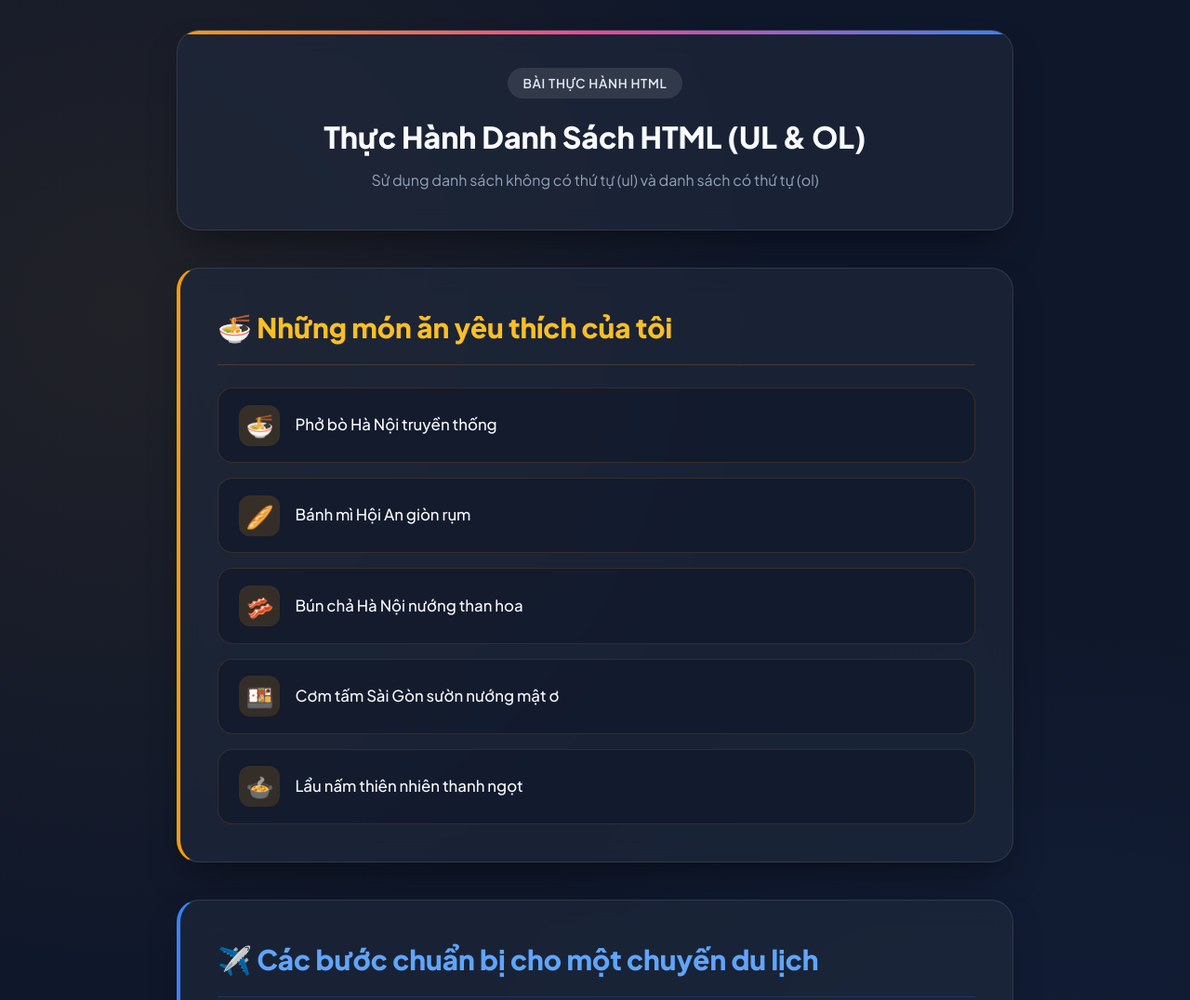
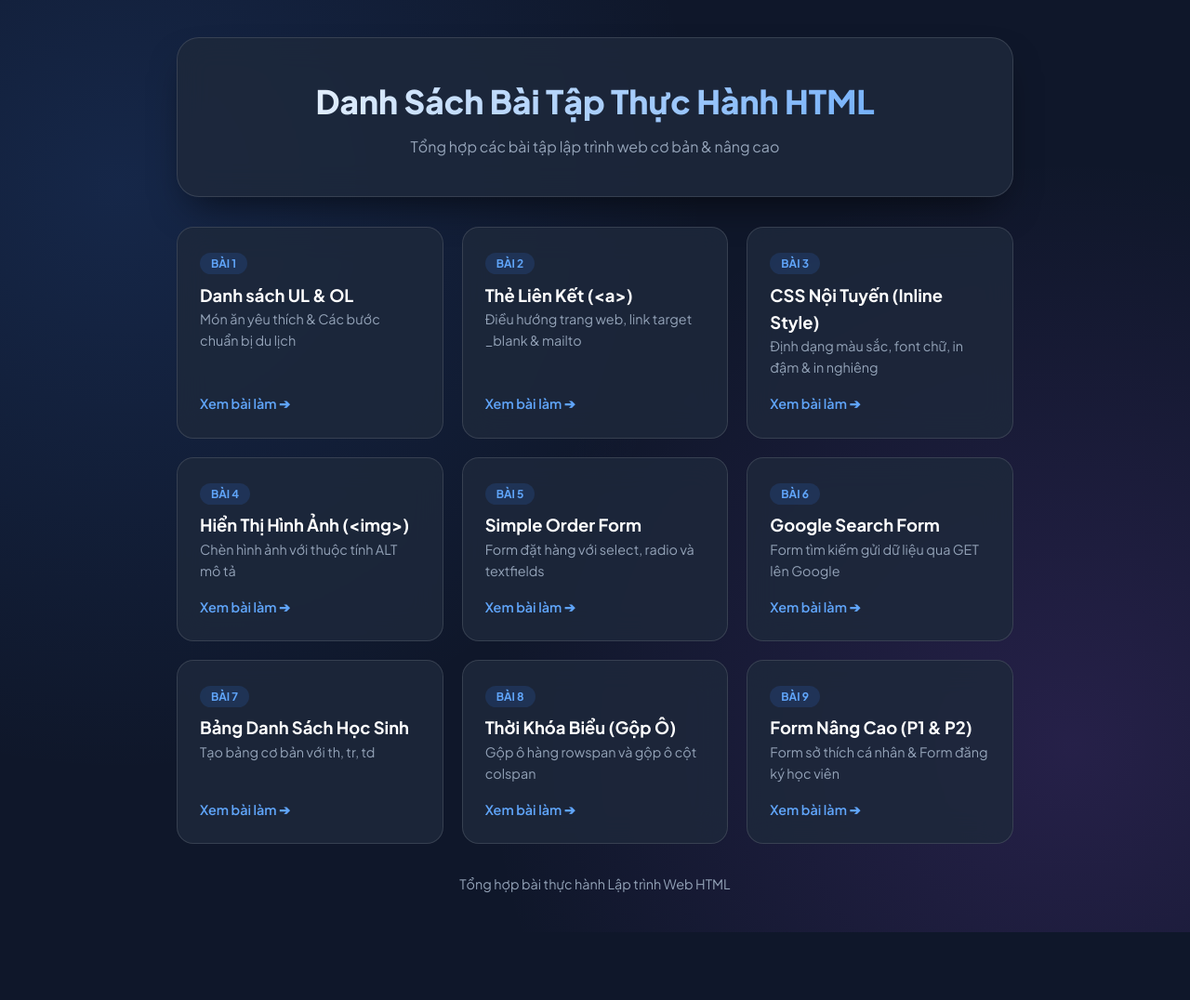
Before and after one commit to dtc245200413-cmyk/html-list-practice, a plain HTML site: page index.html in a window 1280 px wide. Shown: the top 1076 px of the page at 93% size. After the commit the page ends 1003 px from the top, so only its background shows below. Drawn offline with Linux system fonts and the light colour scheme.

Commit message:
feat: add portal index and update for github pages

```diff
--- a/index.html
+++ b/index.html
@@ -3,8 +3,7 @@
 <head>
     <meta charset="UTF-8">
     <meta name="viewport" content="width=device-width, initial-scale=1.0">
-    <meta name="description" content="Bài tập HTML cơ bản về danh sách có thứ tự (ol) và danh sách không có thứ tự (ul) - Danh sách món ăn yêu thích và Các bước chuẩn bị du lịch.">
-    <title>Những món ăn yêu thích & Các bước chuẩn bị du lịch</title>
+    <title>Tổng Hợp Bài Tập Thực Hành HTML</title>
     <!-- Google Fonts -->
     <link rel="preconnect" href="https://fonts.googleapis.com">
     <link rel="preconnect" href="https://fonts.gstatic.com" crossorigin>
@@ -12,15 +11,12 @@
     <style>
         :root {
             --bg-primary: #0f172a;
-            --bg-card: rgba(30, 41, 59, 0.7);
-            --border-card: rgba(255, 255, 255, 0.1);
-            --accent-food: #f59e0b;
-            --accent-food-light: rgba(245, 158, 11, 0.15);
-            --accent-travel: #3b82f6;
-            --accent-travel-light: rgba(59, 130, 246, 0.15);
+            --bg-card: rgba(30, 41, 59, 0.85);
+            --border-card: rgba(255, 255, 255, 0.12);
             --text-main: #f8fafc;
             --text-muted: #94a3b8;
-            --shadow-glow: 0 20px 40px -15px rgba(0, 0, 0, 0.5);
+            --accent: #3b82f6;
+            --shadow-glow: 0 20px 40px -15px rgba(0, 0, 0, 0.6);
         }
 
         * {
@@ -33,15 +29,14 @@
             font-family: 'Plus Jakarta Sans', sans-serif;
             background-color: var(--bg-primary);
             background-image:
-                radial-gradient(circle at 10% 20%, rgba(245, 158, 11, 0.08) 0%, transparent 40%),
-                radial-gradient(circle at 90% 80%, rgba(59, 130, 246, 0.08) 0%, transparent 40%);
+                radial-gradient(circle at 10% 20%, rgba(59, 130, 246, 0.15) 0%, transparent 45%),
+                radial-gradient(circle at 90% 80%, rgba(168, 85, 247, 0.15) 0%, transparent 45%);
             color: var(--text-main);
             line-height: 1.6;
             min-height: 100vh;
-            padding: 2rem 1rem;
+            padding: 2.5rem 1rem;
             display: flex;
             justify-content: center;
-            align-items: center;
         }
 
         .container {
@@ -49,234 +44,202 @@
             width: 100%;
             display: flex;
             flex-direction: column;
-            gap: 2.5rem;
+            gap: 2rem;
         }
 
-        .header-card {
+        header {
             background: var(--bg-card);
-            backdrop-filter: blur(12px);
-            -webkit-backdrop-filter: blur(12px);
-            border: 1px solid var(--border-card);
-            border-radius: 24px;
-            padding: 2.5rem 2rem;
-            text-align: center;
-            box-shadow: var(--shadow-glow);
-            position: relative;
-            overflow: hidden;
-        }
-
-        .header-card::before {
-            content: '';
-            position: absolute;
-            top: 0;
-            left: 0;
-            right: 0;
-            height: 4px;
-            background: linear-gradient(90deg, #f59e0b, #ec4899, #3b82f6);
-        }
-
-        .header-tag {
-            display: inline-block;
-            background: rgba(255, 255, 255, 0.1);
-            color: #e2e8f0;
-            padding: 0.35rem 1rem;
-            border-radius: 9999px;
-            font-size: 0.85rem;
-            font-weight: 600;
-            letter-spacing: 0.05em;
-            text-transform: uppercase;
-            margin-bottom: 1rem;
-        }
-
-        /* Target Elements Styling */
-        .section-card {
-            background: var(--bg-card);
-            backdrop-filter: blur(12px);
-            -webkit-backdrop-filter: blur(12px);
+            backdrop-filter: blur(16px);
+            -webkit-backdrop-filter: blur(16px);
             border: 1px solid var(--border-card);
             border-radius: 24px;
             padding: 2.5rem;
+            text-align: center;
             box-shadow: var(--shadow-glow);
-            transition: transform 0.3s ease, border-color 0.3s ease;
-        }
-
-        .section-card:hover {
-            transform: translateY(-4px);
-        }
-
-        .food-section {
-            border-left: 4px solid var(--accent-food);
-        }
-
-        .travel-section {
-            border-left: 4px solid var(--accent-travel);
         }
 
         h1 {
-            font-size: 1.85rem;
+            font-size: 2.2rem;
             font-weight: 800;
-            color: #fbbf24;
+            background: linear-gradient(135deg, #f8fafc 0%, #60a5fa 100%);
+            -webkit-background-clip: text;
+            -webkit-text-fill-color: transparent;
+            margin-bottom: 0.5rem;
+        }
+
+        p.subtitle {
+            color: var(--text-muted);
+            font-size: 1rem;
+        }
+
+        .grid {
+            display: grid;
+            grid-template-columns: repeat(auto-fit, minmax(260px, 1fr));
+            gap: 1.25rem;
+        }
+
+        .exercise-card {
+            background: var(--bg-card);
+            backdrop-filter: blur(16px);
+            -webkit-backdrop-filter: blur(16px);
+            border: 1px solid var(--border-card);
+            border-radius: 18px;
+            padding: 1.5rem;
+            display: flex;
+            flex-direction: column;
+            justify-content: space-between;
+            gap: 1rem;
+            transition: all 0.25s ease;
+            text-decoration: none;
+            color: inherit;
+        }
+
+        .exercise-card:hover {
+            transform: translateY(-4px);
+            border-color: rgba(59, 130, 246, 0.4);
+            box-shadow: 0 12px 25px -5px rgba(59, 130, 246, 0.25);
+        }
+
+        .badge {
+            align-self: flex-start;
+            background: rgba(59, 130, 246, 0.15);
+            color: #60a5fa;
+            padding: 0.25rem 0.75rem;
+            border-radius: 9999px;
+            font-size: 0.75rem;
+            font-weight: 700;
+            text-transform: uppercase;
+        }
+
+        .card-title {
+            font-size: 1.15rem;
+            font-weight: 700;
+            color: #ffffff;
+        }
+
+        .card-desc {
+            font-size: 0.9rem;
+            color: var(--text-muted);
+        }
+
+        .btn-view {
+            color: #60a5fa;
+            font-weight: 600;
+            font-size: 0.9rem;
             display: flex;
             align-items: center;
-            gap: 0.75rem;
-            margin-bottom: 1.5rem;
-            padding-bottom: 1rem;
-            border-bottom: 1px solid rgba(245, 158, 11, 0.2);
-        }
-
-        h2 {
-            font-size: 1.85rem;
-            font-weight: 800;
-            color: #60a5fa;
-            display: flex;
-            align-items: center;
-            gap: 0.75rem;
-            margin-bottom: 1.5rem;
-            padding-bottom: 1rem;
-            border-bottom: 1px solid rgba(59, 130, 246, 0.2);
-        }
-
-        /* Unordered List Styling (ul) */
-        ul {
-            list-style: none;
-            display: flex;
-            flex-direction: column;
-            gap: 1rem;
-        }
-
-        ul li {
-            background: rgba(15, 23, 42, 0.6);
-            border: 1px solid rgba(245, 158, 11, 0.15);
-            border-radius: 16px;
-            padding: 1.1rem 1.4rem;
-            display: flex;
-            align-items: center;
-            gap: 1rem;
-            font-size: 1.05rem;
-            font-weight: 500;
-            transition: all 0.25s ease;
-        }
-
-        ul li:hover {
-            background: var(--accent-food-light);
-            border-color: rgba(245, 158, 11, 0.4);
-            transform: translateX(6px);
-        }
-
-        ul li .icon {
-            font-size: 1.5rem;
-            background: rgba(245, 158, 11, 0.15);
-            width: 44px;
-            height: 44px;
-            display: flex;
-            align-items: center;
-            justify-content: center;
-            border-radius: 12px;
-            flex-shrink: 0;
-        }
-
-        /* Ordered List Styling (ol) */
-        ol {
-            list-style: none;
-            counter-reset: travel-step;
-            display: flex;
-            flex-direction: column;
-            gap: 1rem;
-        }
-
-        ol li {
-            counter-increment: travel-step;
-            background: rgba(15, 23, 42, 0.6);
-            border: 1px solid rgba(59, 130, 246, 0.15);
-            border-radius: 16px;
-            padding: 1.1rem 1.4rem;
-            display: flex;
-            align-items: center;
-            gap: 1.25rem;
-            font-size: 1.05rem;
-            font-weight: 500;
-            transition: all 0.25s ease;
-        }
-
-        ol li:hover {
-            background: var(--accent-travel-light);
-            border-color: rgba(59, 130, 246, 0.4);
-            transform: translateX(6px);
-        }
-
-        ol li::before {
-            content: counter(travel-step);
-            background: linear-gradient(135deg, #3b82f6, #1d4ed8);
-            color: #ffffff;
-            font-weight: 700;
-            font-size: 1rem;
-            width: 36px;
-            height: 36px;
-            border-radius: 50%;
-            display: flex;
-            align-items: center;
-            justify-content: center;
-            flex-shrink: 0;
-            box-shadow: 0 4px 10px rgba(59, 130, 246, 0.3);
+            gap: 0.35rem;
         }
 
         footer {
             text-align: center;
             color: var(--text-muted);
             font-size: 0.9rem;
-            margin-top: 1rem;
-        }
-
-        @media (max-width: 640px) {
-            .section-card {
-                padding: 1.5rem;
-            }
-            h1, h2 {
-                font-size: 1.4rem;
-            }
-            ul li, ol li {
-                font-size: 0.95rem;
-                padding: 0.9rem 1rem;
-            }
         }
     </style>
 </head>
 <body>
 
     <div class="container">
-        <!-- Header Banner Card -->
-        <header class="header-card">
-            <span class="header-tag">Bài Thực Hành HTML</span>
-            <h2 style="border: none; margin: 0; padding: 0; justify-content: center; color: var(--text-main); font-size: 2rem;">Thực Hành Danh Sách HTML (UL & OL)</h2>
-            <p style="color: var(--text-muted); margin-top: 0.5rem;">Sử dụng danh sách không có thứ tự (ul) và danh sách có thứ tự (ol)</p>
+        <header>
+            <h1>Danh Sách Bài Tập Thực Hành HTML</h1>
+            <p class="subtitle">Tổng hợp các bài tập lập trình web cơ bản & nâng cao</p>
         </header>
 
-        <!-- Dynamic Section 1: Unordered List -->
-        <section class="section-card food-section">
-            <h1>🍜 Những món ăn yêu thích của tôi</h1>
-            <ul>
-                <li><span class="icon">🍜</span> Phở bò Hà Nội truyền thống</li>
-                <li><span class="icon">🥖</span> Bánh mì Hội An giòn rụm</li>
-                <li><span class="icon">🥓</span> Bún chả Hà Nội nướng than hoa</li>
-                <li><span class="icon">🍱</span> Cơm tấm Sài Gòn sườn nướng mật ơ</li>
-                <li><span class="icon">🍲</span> Lẩu nấm thiên nhiên thanh ngọt</li>
-            </ul>
-        </section>
+        <main class="grid">
+            <!-- Bài 1 -->
+            <a href="index.html" class="exercise-card">
+                <div>
+                    <span class="badge">Bài 1</span>
+                    <h3 class="card-title" style="margin-top: 0.5rem;">Danh sách UL & OL</h3>
+                    <p class="card-desc">Món ăn yêu thích & Các bước chuẩn bị du lịch</p>
+                </div>
+                <span class="btn-view">Xem bài làm ➔</span>
+            </a>
 
-        <!-- Dynamic Section 2: Ordered List -->
-        <section class="section-card travel-section">
-            <h2>✈️ Các bước chuẩn bị cho một chuyến du lịch</h2>
-            <ol>
-                <li>Xác định địa điểm, thời gian và ngân sách chuyến đi.</li>
-                <li>Săn vé máy bay / xe khách và đặt phòng khách sạn trước.</li>
-                <li>Lên danh sách các vật dụng, quần áo và thuốc men cần mang.</li>
-                <li>Chuẩn bị đầy đủ giấy tờ tùy thân (CCCD/Passport) và tài chính.</li>
-                <li>Kiểm tra lại toàn bộ hành lý và khởi hành đúng giờ.</li>
-            </ol>
-        </section>
+            <!-- Bài 2 -->
+            <a href="bai2-lien-ket/index.html" class="exercise-card">
+                <div>
+                    <span class="badge">Bài 2</span>
+                    <h3 class="card-title" style="margin-top: 0.5rem;">Thẻ Liên Kết (&lt;a&gt;)</h3>
+                    <p class="card-desc">Điều hướng trang web, link target _blank & mailto</p>
+                </div>
+                <span class="btn-view">Xem bài làm ➔</span>
+            </a>
+
+            <!-- Bài 3 -->
+            <a href="bai3-styles/index.html" class="exercise-card">
+                <div>
+                    <span class="badge">Bài 3</span>
+                    <h3 class="card-title" style="margin-top: 0.5rem;">CSS Nội Tuyến (Inline Style)</h3>
+                    <p class="card-desc">Định dạng màu sắc, font chữ, in đậm & in nghiêng</p>
+                </div>
+                <span class="btn-view">Xem bài làm ➔</span>
+            </a>
+
+            <!-- Bài 4 -->
+            <a href="bai4-hinhanh/index.html" class="exercise-card">
+                <div>
+                    <span class="badge">Bài 4</span>
+                    <h3 class="card-title" style="margin-top: 0.5rem;">Hiển Thị Hình Ảnh (&lt;img&gt;)</h3>
+                    <p class="card-desc">Chèn hình ảnh với thuộc tính ALT mô tả</p>
+                </div>
+                <span class="btn-view">Xem bài làm ➔</span>
+            </a>
+
+            <!-- Bài 5 -->
+            <a href="bai5-simpleform/simpleform.html" class="exercise-card">
+                <div>
+                    <span class="badge">Bài 5</span>
+                    <h3 class="card-title" style="margin-top: 0.5rem;">Simple Order Form</h3>
+                    <p class="card-desc">Form đặt hàng với select, radio và textfields</p>
+                </div>
+                <span class="btn-view">Xem bài làm ➔</span>
+            </a>
+
+            <!-- Bài 6 -->
+            <a href="bai6-searchform/index.html" class="exercise-card">
+                <div>
+                    <span class="badge">Bài 6</span>
+                    <h3 class="card-title" style="margin-top: 0.5rem;">Google Search Form</h3>
+                    <p class="card-desc">Form tìm kiếm gửi dữ liệu qua GET lên Google</p>
+                </div>
+                <span class="btn-view">Xem bài làm ➔</span>
+            </a>
+
+            <!-- Bài 7 -->
+            <a href="bai7-simple-table/index.html" class="exercise-card">
+                <div>
+                    <span class="badge">Bài 7</span>
+                    <h3 class="card-title" style="margin-top: 0.5rem;">Bảng Danh Sách Học Sinh</h3>
+                    <p class="card-desc">Tạo bảng cơ bản với th, tr, td</p>
+                </div>
+                <span class="btn-view">Xem bài làm ➔</span>
+            </a>
+
+            <!-- Bài 8 -->
+            <a href="bai8-merge-table/index.html" class="exercise-card">
+                <div>
+                    <span class="badge">Bài 8</span>
+                    <h3 class="card-title" style="margin-top: 0.5rem;">Thời Khóa Biểu (Gộp Ô)</h3>
+                    <p class="card-desc">Gộp ô hàng rowspan và gộp ô cột colspan</p>
+                </div>
+                <span class="btn-view">Xem bài làm ➔</span>
+            </a>
+
+            <!-- Bài 9 -->
+            <a href="bai9-forms/index.html" class="exercise-card">
+                <div>
+                    <span class="badge">Bài 9</span>
+                    <h3 class="card-title" style="margin-top: 0.5rem;">Form Nâng Cao (P1 & P2)</h3>
+                    <p class="card-desc">Form sở thích cá nhân & Form đăng ký học viên</p>
+                </div>
+                <span class="btn-view">Xem bài làm ➔</span>
+            </a>
+        </main>
 
         <footer>
-            <p>Bài tập thực hành HTML • Lưu giữ & đẩy lên GitHub Repository</p>
+            <p>Tổng hợp bài thực hành Lập trình Web HTML</p>
         </footer>
     </div>
 
```
